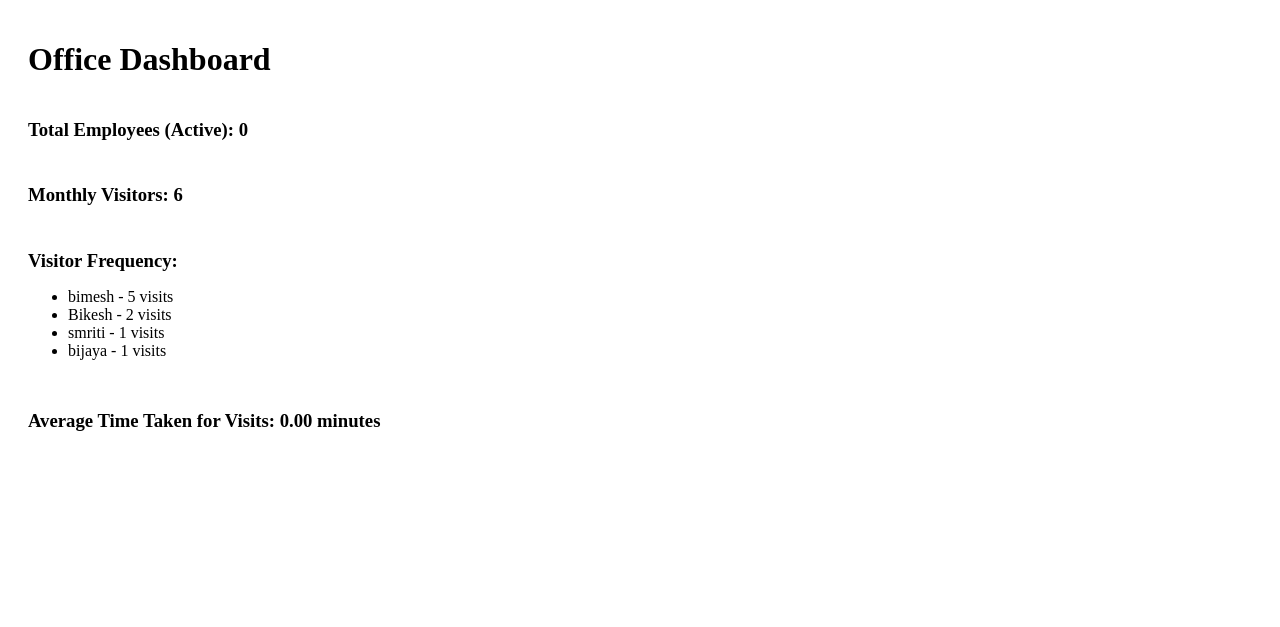
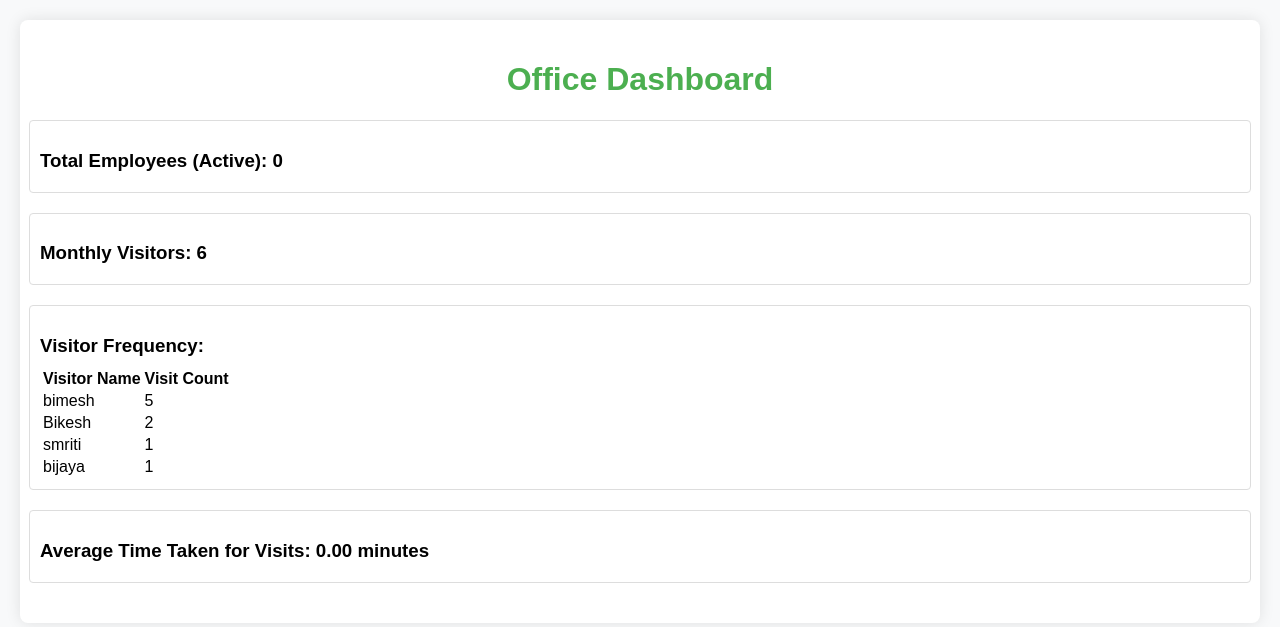
Before and after one commit to Bimesh10/Visitor-Management-System, a Django app: page /dashboard/ in a window 1280 px wide. Shown: the top 627 px of the page. Run offline with Django 5.2, Linux system fonts and the light colour scheme; a user stored in the database is signed in; data comes from the database, SQL or seed files in the repository; both versions use the stored data as it was after the commit.

Commit message:
better ui

```diff
--- a/abc_inc/abc_inc/settings.py
+++ b/abc_inc/abc_inc/settings.py
@@ -38,6 +38,7 @@ INSTALLED_APPS = [
     "django.contrib.messages",
     "django.contrib.staticfiles",
     "visitors",
+    "jazzmin",
 ]
 
 MIDDLEWARE = [
--- a/abc_inc/visitors/templates/visitors/dashboard.html
+++ b/abc_inc/visitors/templates/visitors/dashboard.html
@@ -5,16 +5,50 @@
     <meta name="viewport" content="width=device-width, initial-scale=1.0">
     <title>Dashboard</title>
     <style>
+        body {
+            font-family: Arial, sans-serif;
+            background-color: #f8f9fa;
+            margin: 0;
+            padding: 0;
+        }
         .dashboard-container {
             display: flex;
             flex-direction: column;
+            align-items: center;
             margin: 20px;
+            background-color: white;
+            border-radius: 8px;
+            padding: 20px;
+            box-shadow: 0 0 15px rgba(0, 0, 0, 0.1);
         }
         .dashboard-item {
-            margin-bottom: 15px;
+            margin-bottom: 20px;
+            padding: 10px;
+            border: 1px solid #ddd;
+            border-radius: 4px;
+            width: 100%;
         }
         .dashboard-item h3 {
             margin-bottom: 10px;
+        }
+        .dashboard-item ul {
+            list-style-type: none;
+            padding-left: 0;
+        }
+        .dashboard-item li {
+            padding: 5px 0;
+        }
+        h1 {
+            color: #4CAF50;
+        }
+        @media (max-width: 768px) {
+            .dashboard-container {
+                padding: 15px;
+                margin: 10px;
+            }
+            .dashboard-item {
+                width: 100%;
+            }
         }
     </style>
 </head>
@@ -22,21 +56,28 @@
     <div class="dashboard-container">
         <h1>Office Dashboard</h1>
 
-        <div class="dashboard-item">
+        <div class="dashboard-item success">
             <h3>Total Employees (Active): {{ num_employees }}</h3>
         </div>
 
-        <div class="dashboard-item">
+        <div class="dashboard-item success">
             <h3>Monthly Visitors: {{ monthly_visitors }}</h3>
         </div>
 
         <div class="dashboard-item">
             <h3>Visitor Frequency:</h3>
-            <ul>
+            <table>
+                <tr>
+                    <th>Visitor Name</th>
+                    <th>Visit Count</th>
+                </tr>
                 {% for visitor in visitor_frequency %}
-                    <li>{{ visitor.name }} - {{ visitor.visit_count }} visits</li>
+                    <tr>
+                        <td>{{ visitor.name }}</td>
+                        <td>{{ visitor.visit_count }}</td>
+                    </tr>
                 {% endfor %}
-            </ul>
+            </table>
         </div>
 
         <div class="dashboard-item">
```
Also changed, not shown: abc_inc/visitors/templates/visitors/book_appointment.html (+45 -6 lines), abc_inc/db.sqlite3.
